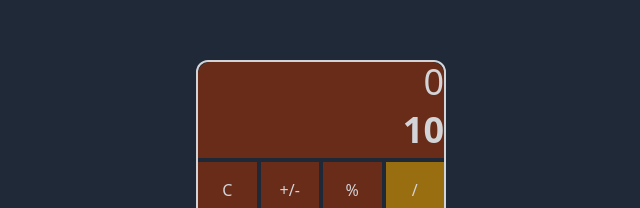
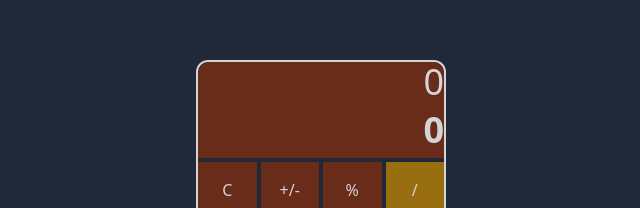
Before and after one commit to xennia316/Calculator, a React (Create React App) app in the folder client/: page / in a window 1280 px wide. Shown: the part 140-348 px from the top of the page, without its empty margins (319-959 px from the left). Built offline with nearby package versions, Linux system fonts and the light colour scheme.

Commit message:
revising props and algorithm

```diff
--- a/client/src/App.js
+++ b/client/src/App.js
@@ -1,4 +1,4 @@
-import React, { useState, useEffect } from "react";
+import React, { useState } from "react";
 import Values from "./static/values.static";
 import {
 	NormalButton,
@@ -8,22 +8,14 @@ import {
 } from "./components";
 
 const App = () => {
-	const valueArray = [];
-	const [calc, setCalc] = useState(valueArray);
+	let valueArray = [];
+	const [calc, setCalc] = useState("");
 
-	useEffect(() => {
-		// const finalArray = [...valueArray];
-		return () => {
-			const finalArray = [...valueArray];
-			finalArray.push(calc);
-			console.log("F", finalArray);
-		};
-	}, [valueArray]);
-
+	const answer = eval(calc);
 	return (
 		<div className="w-screen h-screen flex flex-col items-center justify-center backdrop-blur-30 bg-gray-800 ">
 			<div className="w-[250px] h-[400px] backdrop-opacity-10 opacity-80 border-white border-2 rounded-xl">
-				<Screen answer={10} calculation={valueArray.toString()} />
+				<Screen answer={answer} calculation={calc} />
 				<div className="w-full h-3/4 py-1 inline-grid grid-cols-4 gap-1">
 					{Values.map((item, index) => {
 						if (item.type === "function") {
@@ -31,7 +23,8 @@ const App = () => {
 								<FunctionButton
 									func={item.actValue}
 									key={index}
-									setCalc={setCalc}
+									valueArray={valueArray}
+									setAnswer={setCalc}
 								/>
 							);
 						} else if (item.type === "operation") {
@@ -40,7 +33,7 @@ const App = () => {
 									<OperationButton
 										operation={item.actValue}
 										key={index}
-										setCalc={setCalc}
+										valueArray={valueArray}
 									/>
 									{/* <br /> */}
 								</>
```
